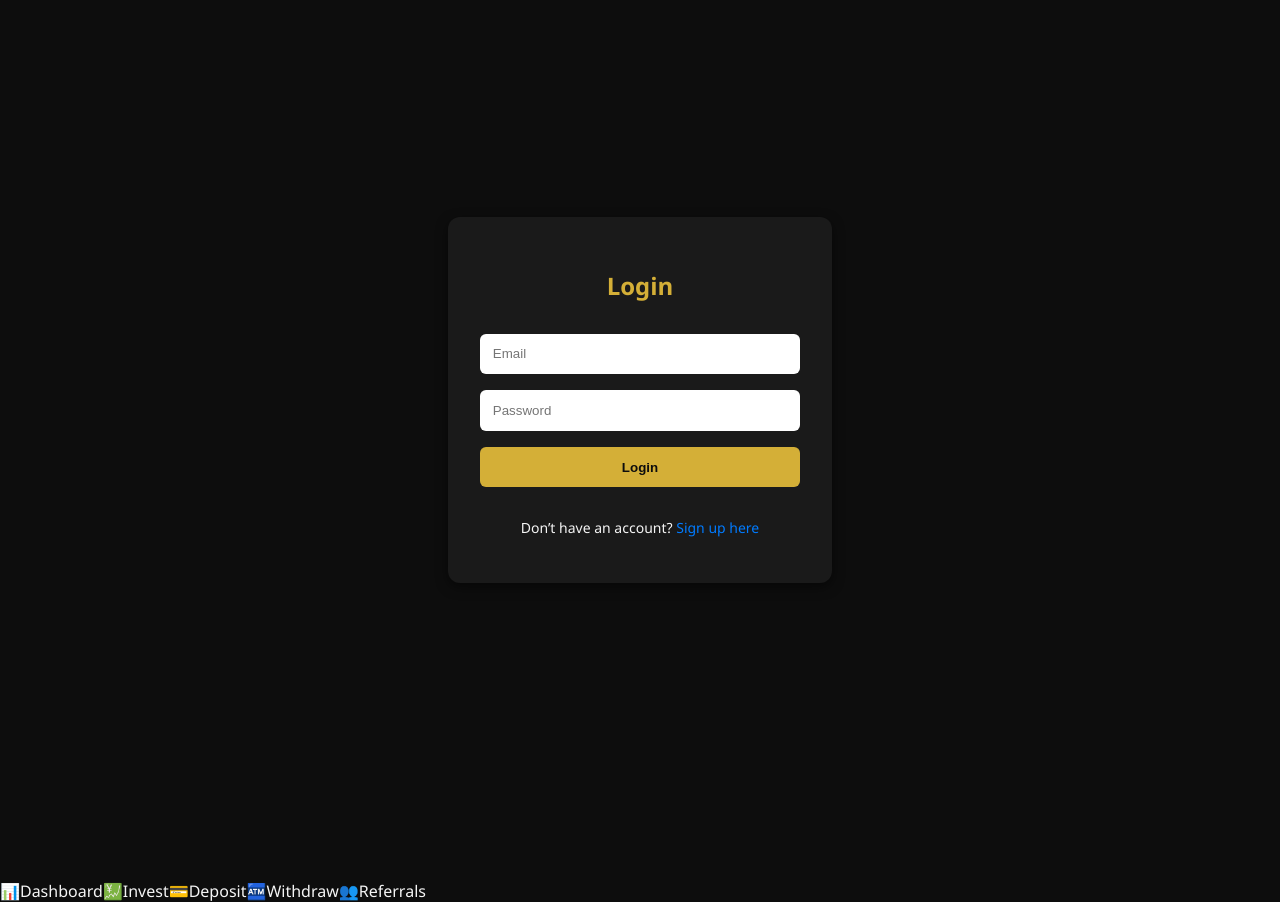
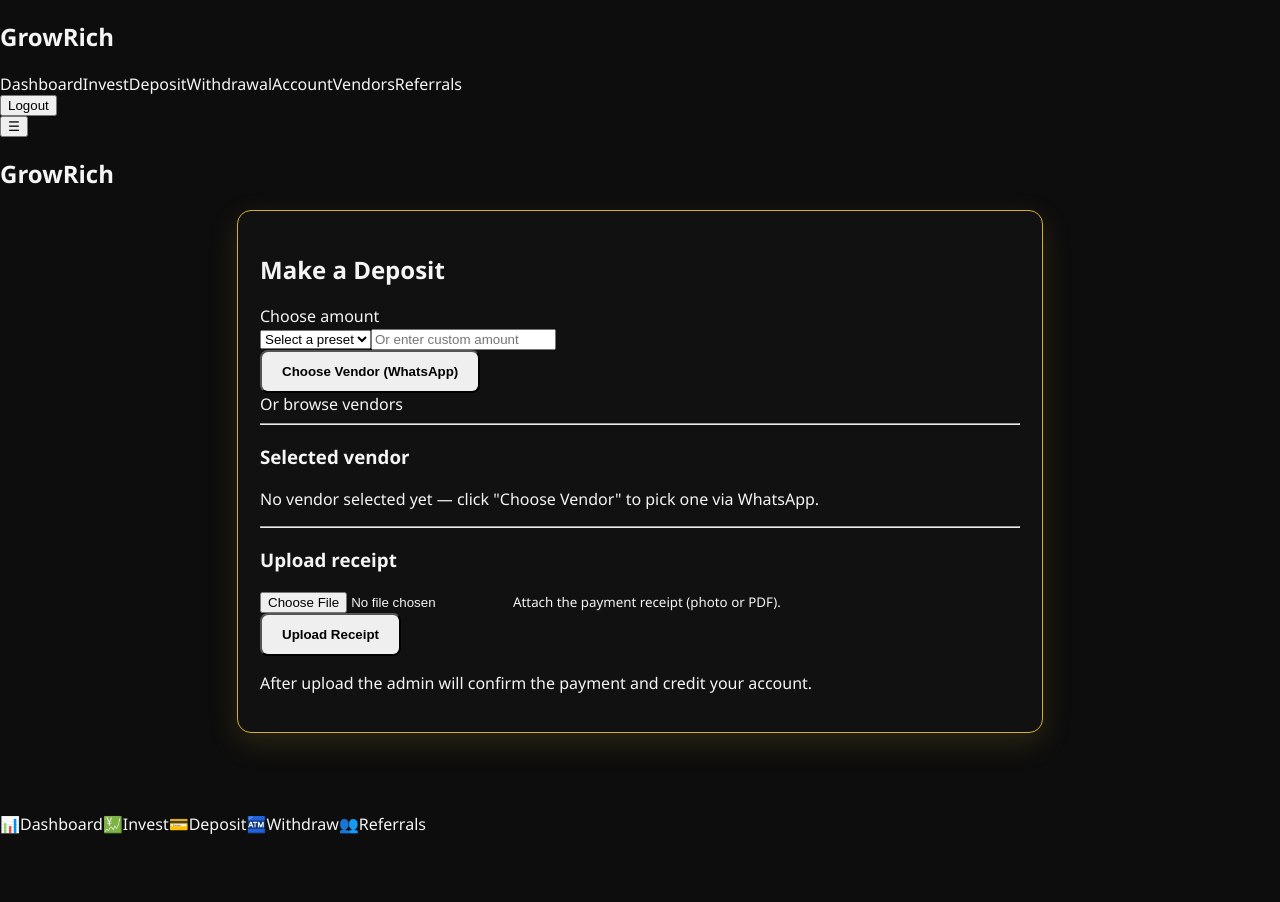
Before and after one commit to YBspotted20045/Grow-rich-investinm, a React (Create React App) app: page /deposit in a window 1280 px wide. Before the commit this address led to /login. After the commit the page ends 835 px from the top, so only its background shows below. Built offline with nearby package versions, Linux system fonts and the light colour scheme; no server answers; sample sign-in values are in the browser's storage.

Commit message:
Update Deposit.jsx

```diff
--- a/src/Pages/Deposit.jsx
+++ b/src/Pages/Deposit.jsx
@@ -1,179 +1,164 @@
-import { useEffect, useState } from "react";
-import { useNavigate, Link, useSearchParams } from "react-router-dom";
+// src/Pages/Deposit.jsx
+import React, { useEffect, useState } from "react";
+import { useNavigate, Link } from "react-router-dom";
 import API from "../axios";
-import "./Dashboard.css";
-import "./Deposit.css";
+import "./Deposit.css"; // create this file (CSS provided after JS)
 
 export default function Deposit() {
   const navigate = useNavigate();
-  const [params] = useSearchParams();
-  const [user, setUser] = useState(null);
-  const [vendors, setVendors] = useState([]);
-  const [form, setForm] = useState({
-    vendorId: "",
-    amount: "",
-    reference: "",
-    receipt: null,
-  });
+  const savedAmount = sessionStorage.getItem("deposit_amount") || "";
+  const savedVendor = sessionStorage.getItem("selected_vendor");
+  const [amount, setAmount] = useState(savedAmount);
+  const [vendor, setVendor] = useState(savedVendor ? JSON.parse(savedVendor) : null);
+  const [file, setFile] = useState(null);
   const [loading, setLoading] = useState(false);
-  const [toast, setToast] = useState("");
+  const [msg, setMsg] = useState(null);
 
-  // If user came from InvestmentForm, prefill amount & reference
+  const user = JSON.parse(localStorage.getItem("gr_user") || "null");
+
   useEffect(() => {
-    const amt = params.get("amount");
-    const ref = params.get("ref");
-    setForm((f) => ({
-      ...f,
-      amount: amt || f.amount,
-      reference: ref || f.reference,
-    }));
-  }, [params]);
+    // refresh local state from sessionStorage if user comes back from Vendors
+    const v = sessionStorage.getItem("selected_vendor");
+    if (v) setVendor(JSON.parse(v));
+    const a = sessionStorage.getItem("deposit_amount");
+    if (a) setAmount(a);
+  }, []);
 
-  // Fetch user + vendors
-  useEffect(() => {
-    (async () => {
-      try {
-        const me = await API.get("/auth/me");
-        setUser(me.data.user);
-      } catch {
-        navigate("/login");
+  const gotoVendors = () => {
+    if (!amount || parseFloat(amount) <= 0) {
+      setMsg({ type: "error", text: "Choose an amount first." });
       return;
     }
-      try {
-        const res = await API.get("/payment/vendors"); // expected backend route
-        setVendors(res.data.vendors || []);
-      } catch {
-        // fallback empty
-        setVendors([]);
-      }
-    })();
-  }, [navigate]);
-
-  const handleChange = (e) => {
-    const { name, value, files } = e.target;
-    if (name === "receipt") {
-      setForm((f) => ({ ...f, receipt: files[0] || null }));
-    } else {
-      setForm((f) => ({ ...f, [name]: value }));
-    }
+    sessionStorage.setItem("deposit_amount", amount);
+    navigate("/vendors");
   };
 
-  const submitDeposit = async (e) => {
+  const handleFile = (e) => {
+    setFile(e.target.files[0]);
+  };
+
+  const submitReceipt = async (e) => {
     e.preventDefault();
-    if (!form.vendorId || !form.amount || !form.reference || !form.receipt) {
-      setToast("Please fill all fields and attach your receipt.");
+    if (!vendor) {
+      setMsg({ type: "error", text: "No vendor selected — choose a vendor first." });
       return;
     }
+    if (!file) {
+      setMsg({ type: "error", text: "Please attach the payment receipt file." });
+      return;
+    }
+
+    setLoading(true);
+    setMsg(null);
     try {
-      setLoading(true);
       const fd = new FormData();
-      fd.append("vendorId", form.vendorId);
-      fd.append("amount", form.amount);
-      fd.append("reference", form.reference);
-      fd.append("receipt", form.receipt);
+      fd.append("amount", amount);
+      fd.append("vendor", vendor.name || vendor.title || "");
+      fd.append("vendorWhatsapp", vendor.whatsapp || "");
+      fd.append("receipt", file);
 
-      const res = await API.post("/deposits", fd, {
+      // backend expects token via header (axios interceptors handle gr_token)
+      await API.post("/deposits", fd, {
         headers: { "Content-Type": "multipart/form-data" },
       });
-      setToast(res.data?.message || "Deposit submitted. Awaiting approval.");
-      setForm({ vendorId: "", amount: "", reference: "", receipt: null });
-      setTimeout(() => navigate("/dashboard"), 1200);
+
+      setMsg({ type: "success", text: "Receipt uploaded — pending admin approval." });
+      // cleanup stored selection
+      sessionStorage.removeItem("selected_vendor");
+      sessionStorage.removeItem("deposit_amount");
+      setTimeout(() => navigate("/dashboard"), 1400);
     } catch (err) {
-      setToast(err.response?.data?.message || "Unable to submit deposit.");
+      console.error("Upload error:", err);
+      setMsg({
+        type: "error",
+        text: err?.response?.data?.message || "Upload failed — try again.",
+      });
     } finally {
       setLoading(false);
     }
   };
 
   return (
-    <div className="page-shell">
-      <aside className="sidebar">
-        <h2>GrowRich</h2>
-        <ul>
-          <li><Link to="/dashboard">Dashboard</Link></li>
-          <li><Link to="/investments">Investments</Link></li>
-          <li><Link to="/referrals">Referrals</Link></li>
-          <li><Link to="/withdrawals">Withdrawals</Link></li>
-          <li><Link to="/account">Bank Account</Link></li>
-          <li><Link to="/deposit" className="active">Deposit</Link></li>
-        </ul>
-        <button
-          className="gold-btn mt-4"
-          onClick={() => { localStorage.removeItem("token"); navigate("/login"); }}
-        >
-          Logout
-        </button>
-      </aside>
+    <div className="deposit-page">
+      <div className="deposit-card">
+        <h2>Make a Deposit</h2>
 
-      <main className="main">
-        <div className="topbar">
-          <h3>Upload Deposit Receipt</h3>
-          <div className="muted">User: {user?.fullname || "—"}</div>
-        </div>
+        {msg && <div className={`notice ${msg.type}`}>{msg.text}</div>}
 
-        <div className="content">
-          <form className="deposit-card" onSubmit={submitDeposit}>
-            <div className="field">
-              <label>Choose Vendor</label>
-              <select
-                name="vendorId"
-                value={form.vendorId}
-                onChange={handleChange}
-                required
-              >
-                <option value="">Select vendor</option>
-                {vendors.map((v) => (
-                  <option key={v._id} value={v._id}>
-                    {v.name} • {v.bankName} • {v.accountNumber}
-                  </option>
-                ))}
+        <label>Choose amount</label>
+        <div className="amount-row">
+          <select value={amount} onChange={(e) => setAmount(e.target.value)}>
+            <option value="">Select a preset</option>
+            <option value="5000">₦5,000</option>
+            <option value="10000">₦10,000</option>
+            <option value="15000">₦15,000</option>
+            <option value="20000">₦20,000</option>
           </select>
-              <small className="hint">
-                Vendors are payment channels only. Upload your receipt here to confirm.
-              </small>
-            </div>
 
-            <div className="two-col">
-              <div className="field">
-                <label>Amount (NGN)</label>
           <input
             type="number"
-                  name="amount"
-                  min="1000"
-                  step="500"
-                  placeholder="e.g. 20,000"
-                  value={form.amount}
-                  onChange={handleChange}
-                  required
+            placeholder="Or enter custom amount"
+            min="0"
+            value={amount}
+            onChange={(e) => setAmount(e.target.value)}
           />
         </div>
 
-              <div className="field">
-                <label>Payment Reference</label>
-                <input
-                  type="text"
-                  name="reference"
-                  placeholder="Bank transfer reference"
-                  value={form.reference}
-                  onChange={handleChange}
-                  required
-                />
+        <div className="small-row">
+          <button className="btn" onClick={gotoVendors}>
+            Choose Vendor (WhatsApp)
+          </button>
+          <Link to="/vendors" className="link-plain">Or browse vendors</Link>
+        </div>
+
+        <hr />
+
+        <h3>Selected vendor</h3>
+        {vendor ? (
+          <div className="vendor-block">
+            <div className="vendor-name">{vendor.name || vendor.title}</div>
+            <div className="vendor-whatsapp">WhatsApp: {vendor.whatsapp}</div>
+            <div className="vendor-actions">
+              <button
+                className="btn outline"
+                onClick={() => {
+                  // re-open WhatsApp if they want to pay again
+                  const phone = (vendor.whatsapp || "").replace(/\D/g, "");
+                  const message = `Hello ${vendor.name || ""}, I want to pay ₦${amount} for GrowRich deposit. My email: ${user?.email || ""}`;
+                  window.open(`https://wa.me/${phone}?text=${encodeURIComponent(message)}`, "_blank");
+                }}
+              >
+                Open WhatsApp
+              </button>
+              <button
+                className="btn danger"
+                onClick={() => {
+                  sessionStorage.removeItem("selected_vendor");
+                  setVendor(null);
+                }}
+              >
+                Clear
+              </button>
             </div>
           </div>
+        ) : (
+          <p className="muted">No vendor selected yet — click "Choose Vendor" to pick one via WhatsApp.</p>
+        )}
 
-            <div className="field">
-              <label>Receipt (image/PDF)</label>
-              <input type="file" accept="image/*,.pdf" name="receipt" onChange={handleChange} />
+        <hr />
+
+        <h3>Upload receipt</h3>
+        <form className="upload-form" onSubmit={submitReceipt}>
+          <input type="file" accept="image/*,application/pdf" onChange={handleFile} />
+          <small className="muted">Attach the payment receipt (photo or PDF).</small>
+
+          <button type="submit" className="btn" disabled={loading}>
+            {loading ? "Uploading…" : "Upload Receipt"}
+          </button>
+        </form>
+
+        <p className="muted">After upload the admin will confirm the payment and credit your account.</p>
       </div>
-
-            <button className="gold-btn" disabled={loading}>
-              {loading ? "Submitting..." : "Submit Deposit"}
-            </button>
-
-            {toast && <div className="toast">{toast}</div>}
-          </form>
-        </div>
-      </main>
     </div>
   );
 }
```
Lines whose indentation alone changed are shown as unchanged.
